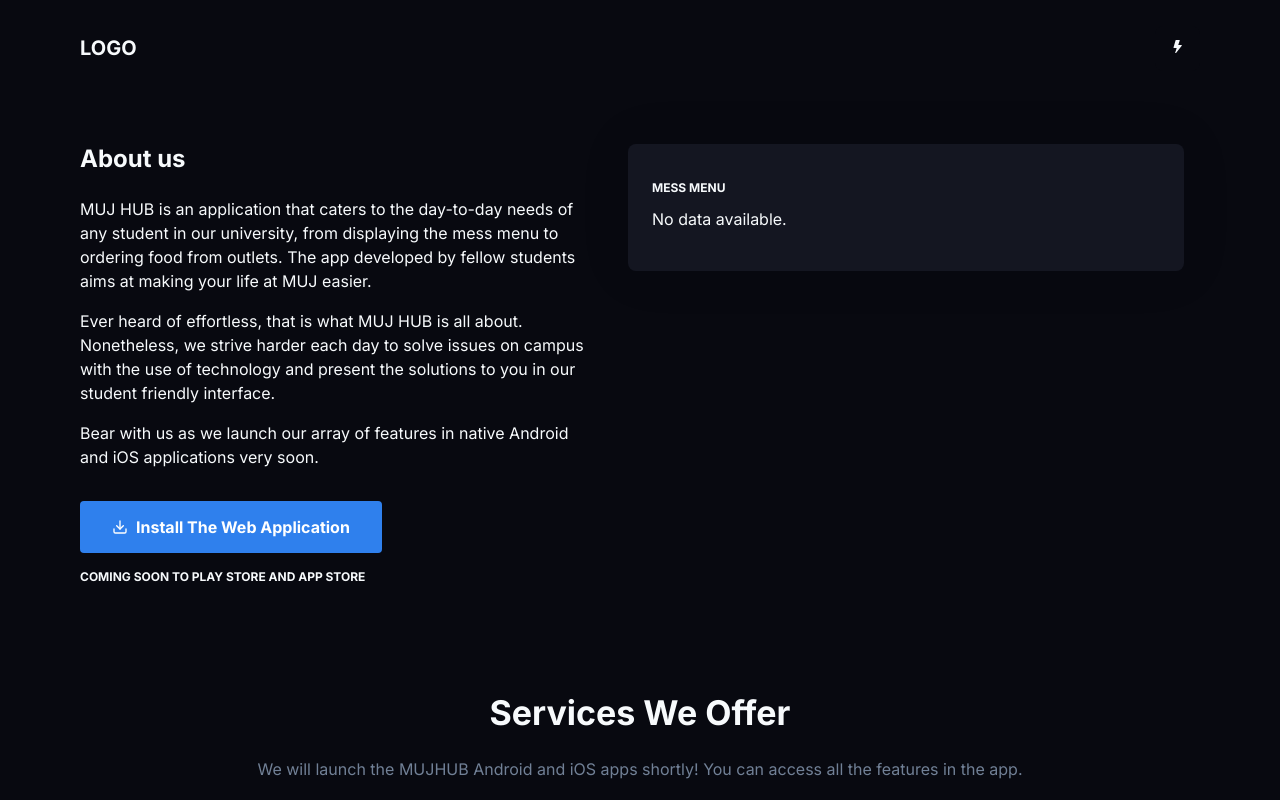
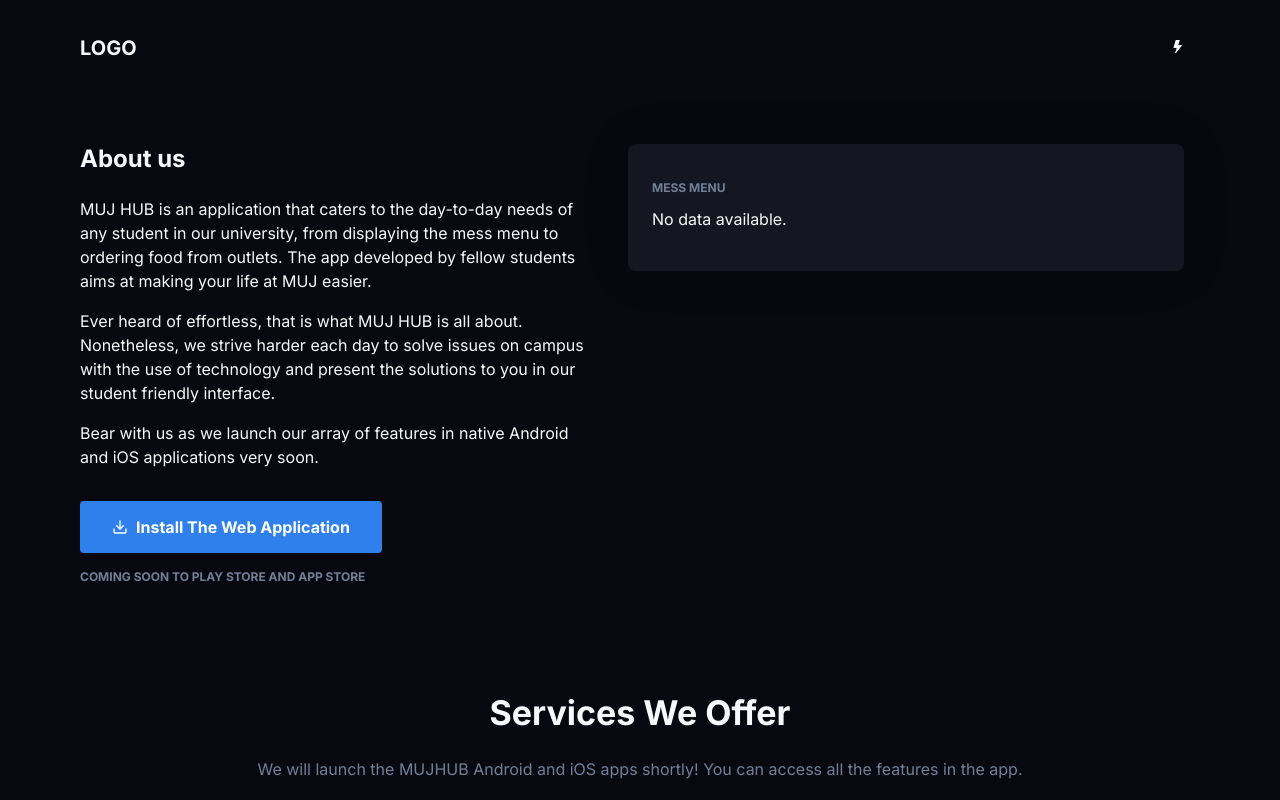
Before and after one commit to mujhub/website, a React (Create React App) app: page / in a window 1280 px wide. Shown: the top 800 px of the page. Built offline with nearby package versions, Linux system fonts and the light colour scheme; no server answers; the database is empty.

Commit message:
[~] Colours to caption

```diff
--- a/src/styles/Shared/StyledTypes.js
+++ b/src/styles/Shared/StyledTypes.js
@@ -51,5 +51,6 @@ export const Type = styled.p`
 
 export const Caption = styled.p`
   font-size: 12px;
+  color: ${(props) => props.theme.PLACEHOLDER};
   font-weight: 600;
 `;
```
